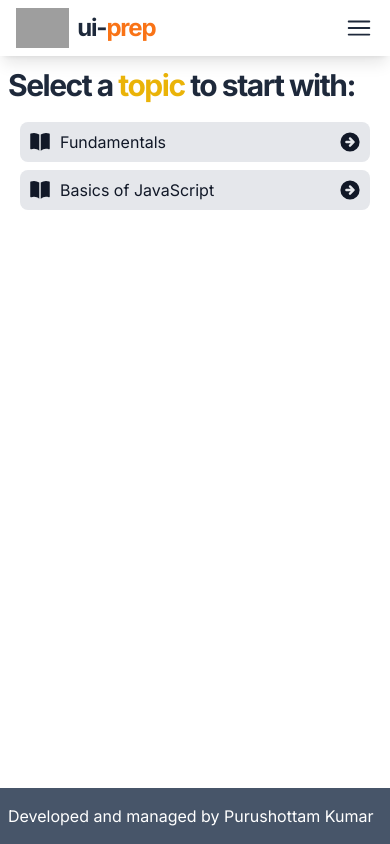
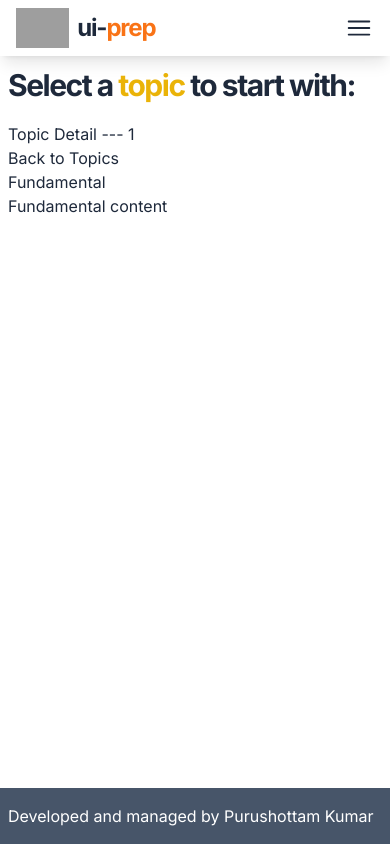
Before and after one commit to puru531/ui-prep, a React (Vite) app: page /js/js/1 in a window 390 px wide. Built offline with nearby package versions, Linux system fonts and the light colour scheme; grey boxes are pictures that could not be loaded.

Commit message:
routing issue fixed

```diff
--- a/src/App.tsx
+++ b/src/App.tsx
@@ -5,6 +5,7 @@ import {
   JsLandingPage,
   PageNotFound,
   ReactLandingPage,
+  TopicContent,
 } from "./pages";
 import { AppLayout } from "./components";
 
@@ -15,8 +16,14 @@ function App() {
         <Routes>
           <Route element={<AppLayout />}>
             <Route index element={<HomePage />} />
-            <Route path="/js/*" element={<JsLandingPage />} />
-            <Route path="/react/*" element={<ReactLandingPage />} />
+            <Route path="js" element={<JsLandingPage />}>
+              <Route index element={<TopicContent />} />
+              <Route path="js/:topicId" element={<TopicContent />} />
+            </Route>
+            <Route path="react" element={<ReactLandingPage />}>
+              <Route index element={<TopicContent />} />
+              <Route path="react/:topicId" element={<TopicContent />} />
+            </Route>
           </Route>
           <Route path="*" element={<PageNotFound />} />
         </Routes>
--- a/src/pages/JsLandingPage.tsx
+++ b/src/pages/JsLandingPage.tsx
@@ -1,19 +1,10 @@
 // import { useState, useEffect } from 'react';
-import {
-  // Link,
-  Route,
-  useParams,
-  useNavigate,
-  Routes,
-  Outlet,
-} from "react-router-dom";
+import { useParams, Outlet } from "react-router-dom";
+import Topics from "./Topics";
 // import { getJsTopics } from './api'; // Import your API function
-import { TopicContent } from ".";
-import Topics from "./Topics";
 
 function JsLandingPage() {
   const { topicId } = useParams();
-  const navigate = useNavigate();
   // const [topics, setTopics] = useState([]);
 
   // useEffect(() => {
@@ -23,21 +14,19 @@ function JsLandingPage() {
   //   };
   //   fetchTopics();
   // }, []);
-
   return (
     <>
       <div className="h2-bold my-4">
         Select a <span className="text-yellow-500">topic </span> to start with:
       </div>
-      <div className="flex w-full md:w-1/3">
-        <Topics basePath="/js" />
+      <div className="flex">
+        <div className={`${topicId ? "hidden md:block" : ""} w-full md:w-1/3`}>
+          <Topics basePath="js" />
+        </div>
+        <div className={`${topicId ? "" : "hidden md:block"}`}>
+          <Outlet />
+        </div>
       </div>
-      <Routes>
-        <Route
-          path="/js/topic/:topicId"
-          element={<TopicContent onBack={() => navigate(-1)} />}
-        ></Route>
-      </Routes>
     </>
   );
 }
--- a/src/pages/ReactLandingPage.tsx
+++ b/src/pages/ReactLandingPage.tsx
@@ -1,19 +1,11 @@
 // import React, { useState, useEffect } from 'react';
-import {
-  // Link,
-  Route,
-  useParams,
-  useNavigate,
-  Routes,
-} from "react-router-dom";
+import { useParams, Outlet } from "react-router-dom";
+import Topics from "./Topics";
 
 // import { getReactTopics } from './api'; // Import your API function
-import { TopicContent } from ".";
-import Topics from "./Topics";
 
 function ReactLandingPage() {
   const { topicId } = useParams();
-  const navigate = useNavigate();
   // const [topics, setTopics] = useState([]);
 
   // useEffect(() => {
@@ -23,21 +15,19 @@ function ReactLandingPage() {
   //   };
   //   fetchTopics();
   // }, []);
-
   return (
     <>
       <div className="h2-bold my-4">
         Select a <span className="primary-color">topic </span> to start with:
       </div>
-      <div className="flex w-full md:w-1/3">
-        <Topics basePath="/react" />
+      <div className="flex">
+        <div className={`${topicId ? "hidden md:block" : ""} w-full md:w-1/3`}>
+          <Topics basePath="react" />
+        </div>
+        <div className={`${topicId ? "" : "hidden md:block"}`}>
+          <Outlet />
+        </div>
       </div>
-      <Routes>
-        <Route
-          path="/react/topic/:topicId"
-          element={<TopicContent onBack={() => navigate(-1)} />}
-        ></Route>
-      </Routes>
     </>
   );
 }
--- a/src/pages/TopicContent.tsx
+++ b/src/pages/TopicContent.tsx
@@ -18,11 +18,10 @@
 import { useParams, useNavigate } from "react-router-dom";
 // import { getTopicById } from './api'; // Import your API function
 
-function TopicContent({ onBack }) {
-  // const { topicId } = useParams();
+function TopicContent() {
+  const { topicId } = useParams();
   const navigate = useNavigate();
   // const [topic, setTopic] = useState(null);
-
   // useEffect(() => {
   //   const fetchTopic = async () => {
   //     // const data = await getTopicById(topicId); // Fetch topic details from API
@@ -36,15 +35,23 @@ function TopicContent({ onBack }) {
     content: "Fundamental content",
   };
 
+  if (topicId) {
     return (
       <div>
-      <h1>Topic Detail</h1>
+        <h1>Topic Detail --- {topicId}</h1>
         {topic ? (
           <div>
+            <button
+              className="md:hidden"
+              onClick={(e) => {
+                e.preventDefault();
+                navigate(-1);
+              }}
+            >
+              Back to Topics
+            </button>
             <h2>{topic.title}</h2>
             <p>{topic.content}</p>
-          <button onClick={() => navigate(-1)}>Back to Topics</button>
-          <button onClick={onBack}>Back to Topics</button>
           </div>
         ) : (
           <p>Loading...</p>
@@ -52,5 +59,11 @@ function TopicContent({ onBack }) {
       </div>
     );
   }
+  return (
+    <div className="flex-1 content-center text-center align-middle">
+      <h2>Kindly select any topic to get started</h2>
+    </div>
+  );
+}
 
 export default TopicContent;
--- a/src/pages/Topics.tsx
+++ b/src/pages/Topics.tsx
@@ -14,7 +14,7 @@ const Topics = ({ basePath }: { basePath: string }) => {
         // <Topic key={topic.id} topic={topic} />
         <Link
           key={topic.id}
-          to={`${basePath}/topic/${topic.id}`}
+          to={`${basePath}/${topic.id}`}
           className="mx-3 mb-2 flex items-center justify-between rounded-lg bg-gray-200 py-2 text-gray-900"
         >
           <div className="mx-2">
```
Lines whose indentation alone changed are shown as unchanged.
